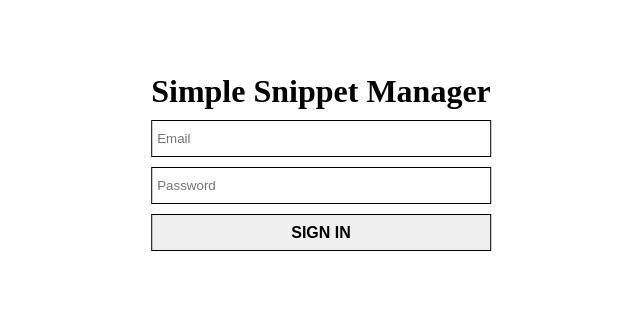
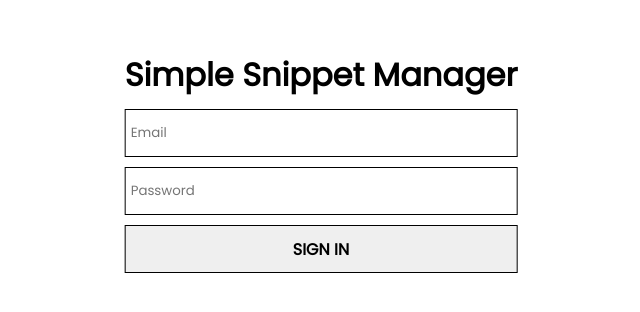
Before and after one commit to fahimshahrierrasel/ssm, a React (Create React App) app: page / in a window 1280 px wide. Shown: the part 238-550 px from the top of the page, without its empty margins (319-959 px from the left). Built offline with nearby package versions, Linux system fonts and the light colour scheme; no server answers.

Commit message:
Add new font poppins

```diff
--- a/public/index.html
+++ b/public/index.html
@@ -15,6 +15,8 @@
       user's mobile device or desktop. See https://developers.google.com/web/fundamentals/web-app-manifest/
     -->
     <link rel="manifest" href="%PUBLIC_URL%/manifest.json" />
+    <link rel="preconnect" href="https://fonts.gstatic.com" />
+    <link href="https://fonts.googleapis.com/css2?family=Poppins&display=swap" rel="stylesheet" />
     <!--
       Notice the use of %PUBLIC_URL% in the tags above.
       It will be replaced with the URL of the `public` folder during the build.
@@ -24,7 +26,7 @@
       work correctly both with client-side routing and a non-root public URL.
       Learn how to configure a non-root public URL by running `npm run build`.
     -->
-    <title>React App</title>
+    <title>Simple Snippet Manager</title>
   </head>
   <body>
     <noscript>You need to enable JavaScript to run this app.</noscript>
--- a/src/index.scss
+++ b/src/index.scss
@@ -9,6 +9,7 @@
   width: 100vw;
   padding: 0;
   margin: 0;
+  font-family: 'Poppins', sans-serif;
 }
 
 // Need to remove this before deployment.
--- a/src/views/components/modal/modal.scss
+++ b/src/views/components/modal/modal.scss
@@ -10,6 +10,7 @@
   width: 100vw;
   height: 100vh;
   background-color: rgba(0, 0, 0, 0.4);
+  font-family: 'Poppins', sans-serif;
 
   .modal-container {
     width: 50%;
--- a/src/views/components/outline-button/outline-button.scss
+++ b/src/views/components/outline-button/outline-button.scss
@@ -2,6 +2,7 @@
   padding: 2px 10px;
   cursor: pointer;
   border: 1px solid black;
+  font-family: 'Poppins', sans-serif;
 
   &:hover {
     background-color: black;
--- a/src/views/components/outline-dropdown/outline-dropdown.scss
+++ b/src/views/components/outline-dropdown/outline-dropdown.scss
@@ -1,9 +1,10 @@
 .outline-dropdown {
-    width: 100%;
-    padding: 5px;
+  width: 100%;
+  padding: 5px;
+  font-family: "Poppins", sans-serif;
 
-    .selected{
-        background-color: black;
-        color: white;
-    }
+  .selected {
+    background-color: black;
+    color: white;
+  }
 }
--- a/src/views/components/outline-input/outline-input.scss
+++ b/src/views/components/outline-input/outline-input.scss
@@ -1,4 +1,5 @@
 .outline-input {
     width: 100%;
     padding: 5px;
+    font-family: 'Poppins', sans-serif;
 }
```
